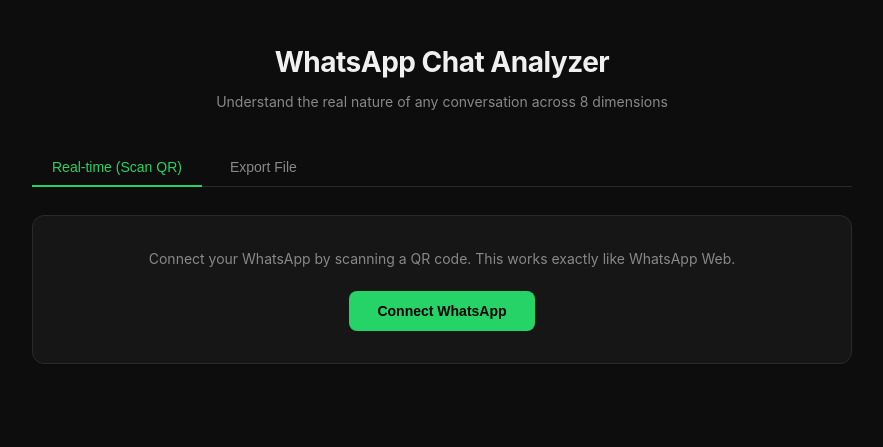
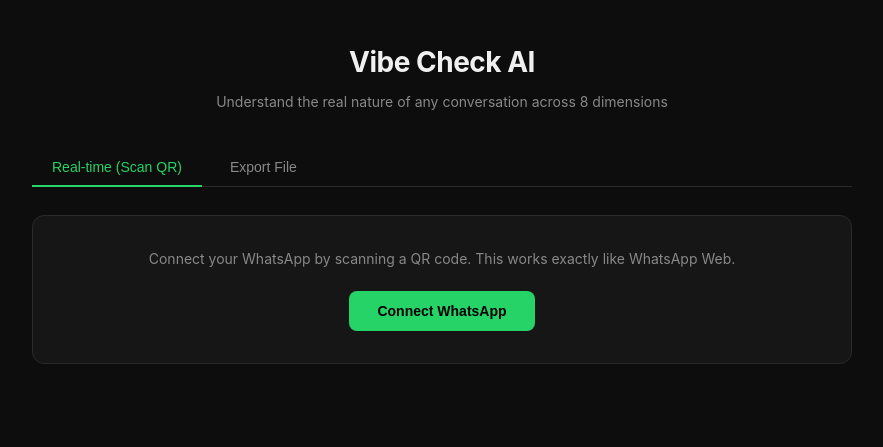
Before and after one commit to gowthambhuvanam/vibe-check-ai, a plain HTML site: page client/index.html in a window 1280 px wide. Shown: the whole page, without its empty margins (198-1081 px from the left). Drawn offline with Linux system fonts and the light colour scheme.

Commit message:
Rename project to Vibe Check AI

```diff
--- a/client/index.html
+++ b/client/index.html
@@ -3,13 +3,13 @@
 <head>
   <meta charset="UTF-8" />
   <meta name="viewport" content="width=device-width, initial-scale=1.0" />
-  <title>WhatsApp Chat Analyzer</title>
+  <title>Vibe Check AI</title>
   <link rel="stylesheet" href="style.css" />
 </head>
 <body>
   <div class="app">
     <header>
-      <h1>WhatsApp Chat Analyzer</h1>
+      <h1>Vibe Check AI</h1>
       <p class="subtitle">Understand the real nature of any conversation across 8 dimensions</p>
     </header>
 
```
Also changed, not shown: README.md.
